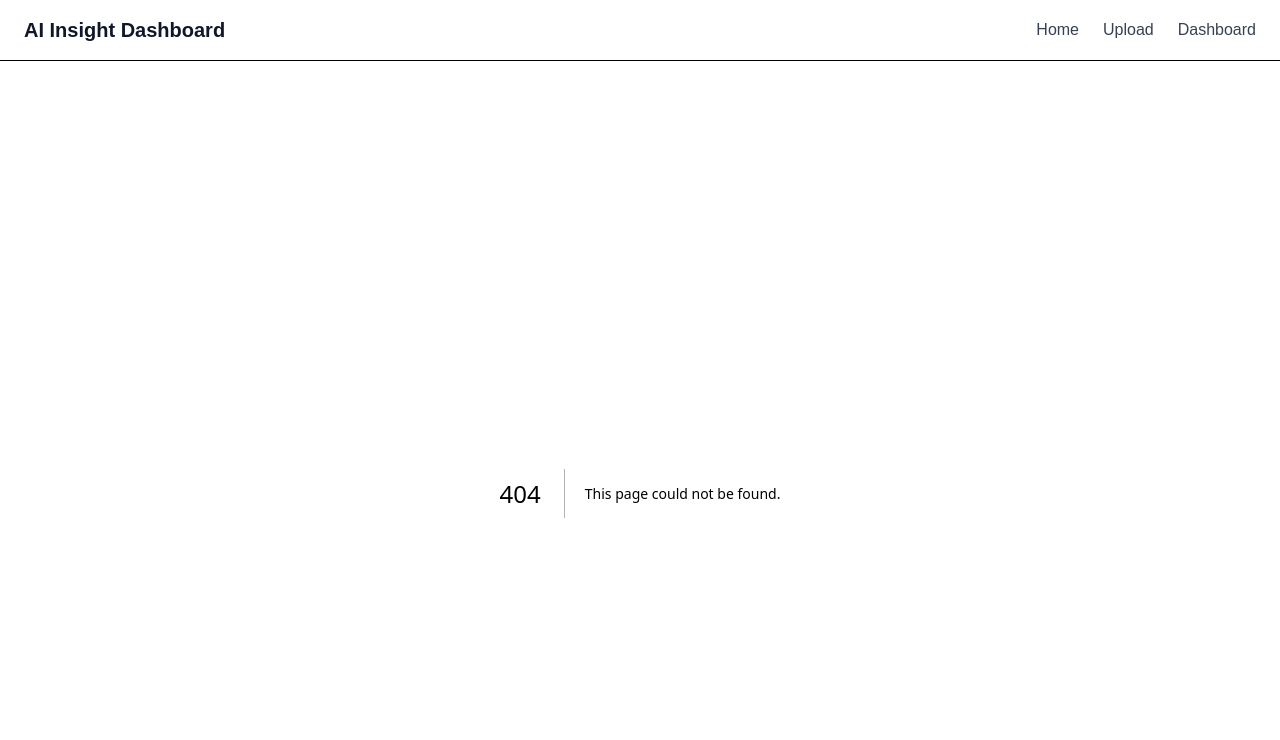
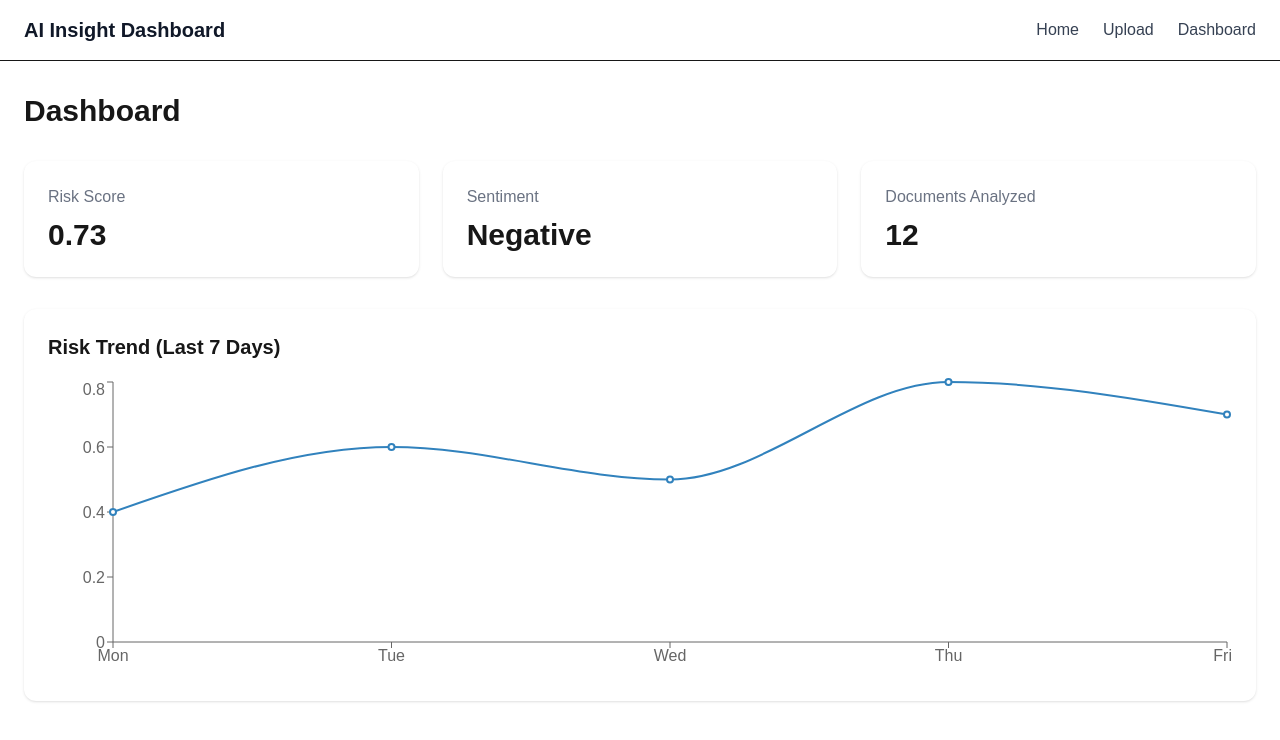
Before and after one commit to wispas/ai-powered-dashboard, a Next.js app: page /dashboard in a window 1280 px wide. Before the commit this address had no page. Shown: the top 740 px of the page. Built offline with nearby package versions, Linux system fonts and the light colour scheme.

Commit message:
dashboard analytics part is added

```diff
--- /dev/null
+++ b/app/dashboard/page.tsx
@@ -0,0 +1,62 @@
+"use client";
+
+import {
+  LineChart,
+  Line,
+  XAxis,
+  YAxis,
+  Tooltip,
+  ResponsiveContainer,
+} from "recharts";
+
+const mockTrend = [
+  { date: "Mon", risk: 0.4 },
+  { date: "Tue", risk: 0.6 },
+  { date: "Wed", risk: 0.5 },
+  { date: "Thu", risk: 0.8 },
+  { date: "Fri", risk: 0.7 },
+];
+
+export default function DashboardPage() {
+  return (
+    <div className="space-y-8">
+      <h2 className="text-3xl font-bold">Dashboard</h2>
+
+      {/* KPI Cards */}
+      <div className="grid grid-cols-1 md:grid-cols-3 gap-6">
+        <Kpi title="Risk Score" value="0.73" />
+        <Kpi title="Sentiment" value="Negative" />
+        <Kpi title="Documents Analyzed" value="12" />
+      </div>
+
+      {/* Chart */}
+      <div className="bg-white p-6 rounded-xl shadow">
+        <h3 className="text-xl font-semibold mb-4">
+          Risk Trend (Last 7 Days)
+        </h3>
+
+        <ResponsiveContainer width="100%" height={300}>
+          <LineChart data={mockTrend}>
+            <XAxis dataKey="date" />
+            <YAxis />
+            <Tooltip />
+            <Line
+              type="monotone"
+              dataKey="risk"
+              strokeWidth={2}
+            />
+          </LineChart>
+        </ResponsiveContainer>
+      </div>
+    </div>
+  );
+}
+
+function Kpi({ title, value }: { title: string; value: string }) {
+  return (
+    <div className="bg-white p-6 rounded-xl shadow">
+      <p className="text-gray-500">{title}</p>
+      <p className="text-3xl font-bold mt-2">{value}</p>
+    </div>
+  );
+}
```
